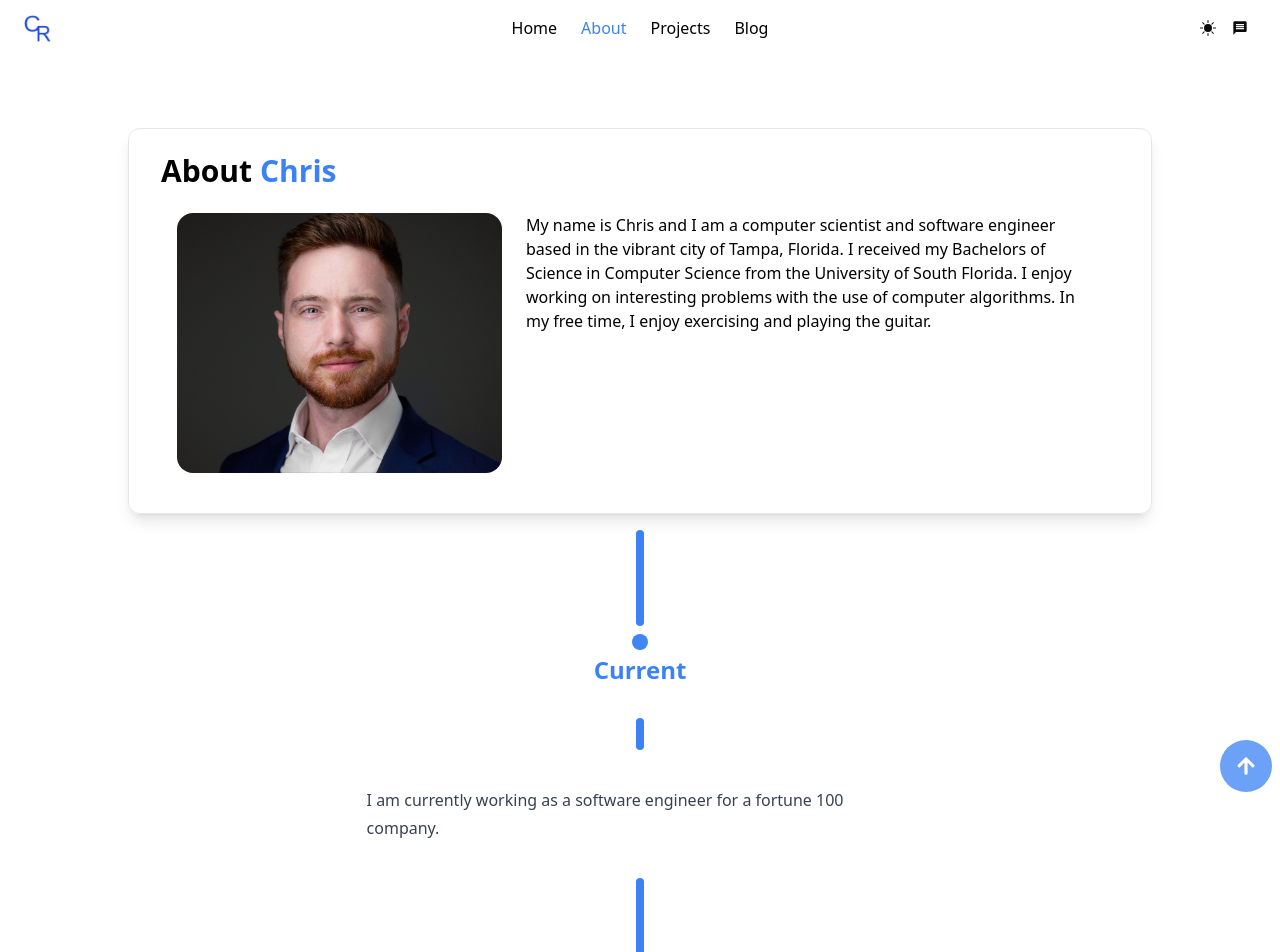
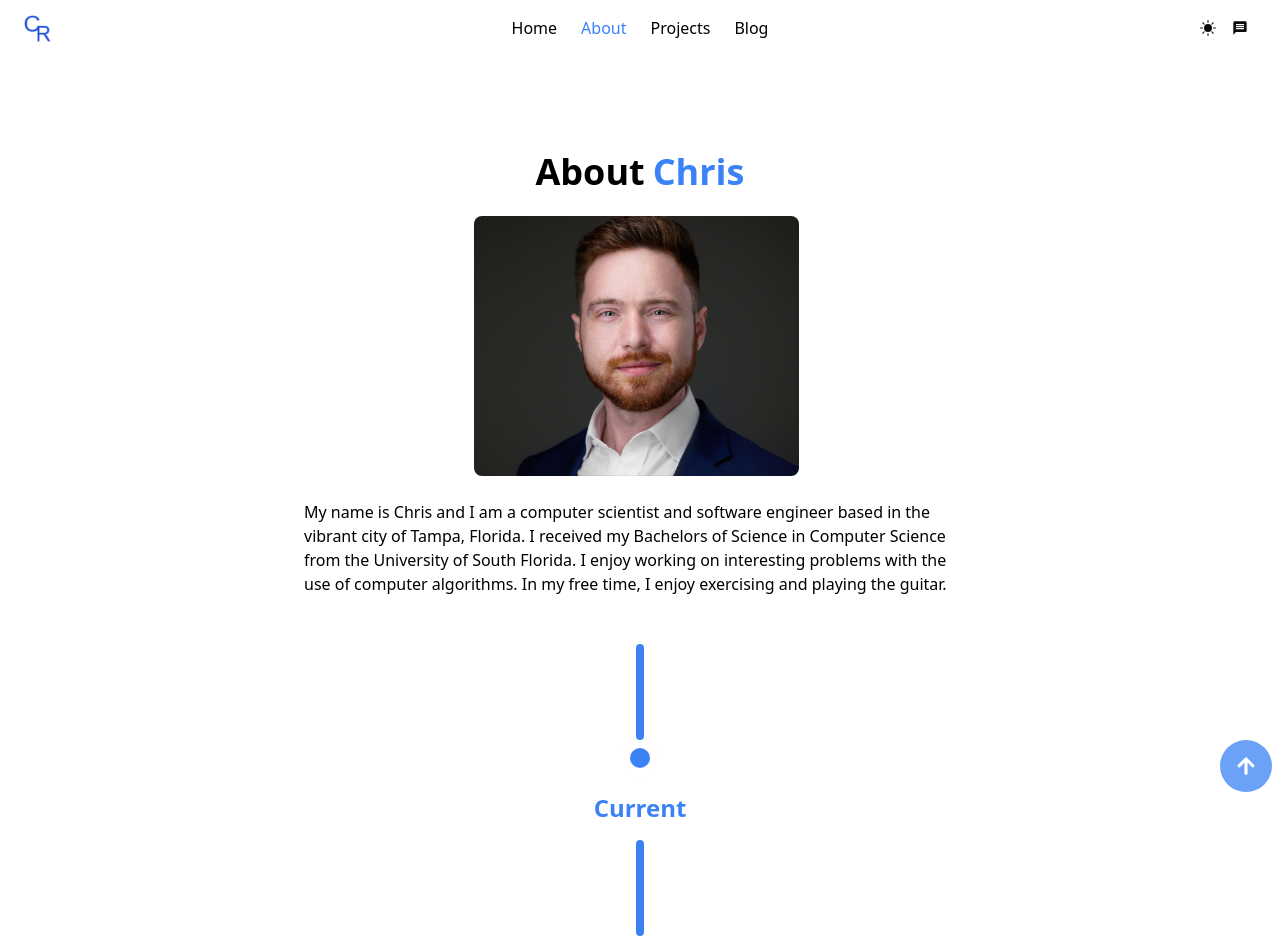
Before and after one commit to raglandc/chris-ragland-portfolio-2024, a Next.js app: page /about in a window 1280 px wide. Shown: the top 952 px of the page. Built offline with nearby package versions, Linux system fonts and the light colour scheme.

Commit message:
F2: begin update of about page

```diff
--- a/src/app/about/page.jsx
+++ b/src/app/about/page.jsx
@@ -1,63 +1,82 @@
-"use client"
+"use client";
 import Image from "next/image";
 import TimeLineCard from "@/components/about-page-sections/util/TimeLineCard";
 
-export default function AboutPage()
-{
-
+export default function AboutPage() {
     return (
         <main className="max-w-7xl pt-8 mx-auto px-4 md:px-6 md:pt-14">
             {/* Introduction */}
-      <section
-        className="p-4 md:p-6 max-w-5xl mx-auto my-4 shadow-lg border rounded-xl"
-      >
-        <h1 className="font-semibold text-3xl ml-2 mb-6">
+            <section className="p-4 md:p-6 max-w-5xl mx-auto my-4">
+                <h1 className="font-semibold text-4xl mb-6 text-center">
                     About
                     <span className="ml-2 text-custom-colorPrimary font-bold">
                         Chris
                     </span>
                 </h1>
-        <div className="px-2 md:px-6 flex flex-col md:flex-row">
+                <div className="px-2 md:px-6 flex flex-col items-center">
                     <Image
-            className="rounded-2xl mx-auto mb-4 md:mr-2"
+                        className="rounded-lg mb-4 md:mr-2"
                         src="/img/about-images/headshot.jpg"
                         alt="Photo head-shot of Chris Ragland"
                         width={325}
                         height={475}
                     />
-          <p className="md: px-4">
-            My name is Chris and I am a computer scientist and software engineer based in the vibrant city of Tampa, Florida. I received my Bachelors of Science in Computer Science from the University of South Florida. I enjoy working on interesting problems with the use of computer algorithms. In my free time, I enjoy exercising and playing the guitar.
+                    <p className="md:px-32 my-2">
+                        My name is Chris and I am a computer scientist and
+                        software engineer based in the vibrant city of Tampa,
+                        Florida. I received my Bachelors of Science in Computer
+                        Science from the University of South Florida. I enjoy
+                        working on interesting problems with the use of computer
+                        algorithms. In my free time, I enjoy exercising and
+                        playing the guitar.
                     </p>
                 </div>
             </section>
             {/* Time line begins here */}
             <section className="prose dark:prose-invert mx-auto pb-8 md:pb-16 lg:pb-32">
                 <TimeLineCard year="Current">
-          <p>I am currently working as a software engineer for a fortune 100 company.</p>
+                    <p>
+                        I am currently working as a software engineer for a
+                        fortune 100 company.
+                    </p>
                 </TimeLineCard>
                 <TimeLineCard year="2022 - 2024">
                     <p>
-            Throughout these two years I attended the University of South Florida working towards a Bachelors of Science in Computer Science.
+                        Throughout these two years I attended the University of
+                        South Florida working towards a Bachelors of Science in
+                        Computer Science.
                     </p>
                     <p>
-            I was involved in two separate scholarship programs, NSF (National Science Foundation) SSTEM and Flit-Gap. Through these programs I was able to make connections with fellow STEM students, faculty, and alum. Additionally, I was able to attend the 2023 SHPE conference in Salt Lake City, Utah.
+                        I was involved in two separate scholarship programs, NSF
+                        (National Science Foundation) SSTEM and Flit-Gap.
+                        Through these programs I was able to make connections
+                        with fellow STEM students, faculty, and alum.
+                        Additionally, I was able to attend the 2023 SHPE
+                        conference in Salt Lake City, Utah.
                     </p>
                     <Image
                         className="mx-auto rounded-lg"
-            width={300}
-            height={375}
+                        width={325}
+                        height={475}
                         src="/img/about-images/shpe-2023.webp"
                         alt="SHPE 2023 conference logo"
                     />
                     <p>
-           I made a ton of friends and memories during this time. I also took my basic understanding of programming to a more professional and engineering perspective by learning the theory behind computers i.e. algorithms. After my time at USF, I felt more capable/excited to tackle more advanced problems in the realm of computer science.
+                        I made a ton of friends and memories during this time. I
+                        also took my basic understanding of programming to a
+                        more professional and engineering perspective by
+                        learning the theory behind computers i.e. algorithms.
+                        After my time at USF, I felt more capable/excited to
+                        tackle more advanced problems in the realm of computer
+                        science.
                     </p>
-
                 </TimeLineCard>
 
                 <TimeLineCard year="2020 - 2022">
                     <p>
-            During this time, the Covid Pandemic was at an all time high. I was working full time as an EMT at Sarasota Memorial Hospital.
+                        During this time, the Covid Pandemic was at an all time
+                        high. I was working full time as an EMT at Sarasota
+                        Memorial Hospital.
                     </p>
                     <Image
                         className="mx-auto rounded-lg"
@@ -67,19 +86,35 @@ export default function AboutPage()
                         alt="Myself posing while working in the ICU during the height of the covid pandemic"
                     />
                     <p>
-            I saw firsthand the havoc caused by the virus. It was during this time that I decided that maybe medicine was not the career path I wanted to pursue after all.
+                        I saw firsthand the havoc caused by the virus. It was
+                        during this time that I decided that maybe medicine was
+                        not the career path I wanted to pursue after all.
                     </p>
                     <p>
-            While working full time, I received my Associates of Arts from the State College of Florida (Bradenton, Florida). After receiving my AA, I decided to take a 1 year program about web development. I decided it would be best to experience something before I committed an entire Bachelors to an area of study that I might not be interested in. However, as it turned out, I loved it.
+                        While working full time, I received my Associates of
+                        Arts from the State College of Florida (Bradenton,
+                        Florida). After receiving my AA, I decided to take a 1
+                        year program about web development. I decided it would
+                        be best to experience something before I committed an
+                        entire Bachelors to an area of study that I might not be
+                        interested in. However, as it turned out, I loved it.
                     </p>
                     <p>
-            It was shortly after completing this course that I transferred to USF, located in Tampa, during the fall of 2022.
+                        It was shortly after completing this course that I
+                        transferred to USF, located in Tampa, during the fall of
+                        2022.
                     </p>
                 </TimeLineCard>
 
                 <TimeLineCard year="2016 - 2020">
                     <p>
-            Shortly after graduating from high school, I began working on the ambulance as an EMT. After a few months, I then moved to Florida in late 2016. I worked several jobs while studying to take my national EMT license exam including, an usher at a movie theater, a table busser at a breakfast cafe, and even a food runner/host at a sports bar.
+                        Shortly after graduating from high school, I began
+                        working on the ambulance as an EMT. After a few months,
+                        I then moved to Florida in late 2016. I worked several
+                        jobs while studying to take my national EMT license exam
+                        including, an usher at a movie theater, a table busser
+                        at a breakfast cafe, and even a food runner/host at a
+                        sports bar.
                     </p>
                     <Image
                         className="mx-auto rounded-lg"
@@ -92,7 +127,9 @@ export default function AboutPage()
 
                 <TimeLineCard year="2012 - 2016">
                     <p>
-            I attended and graduated from Lafayette Jefferson High School (Lafayette, Indiana). Below is a picture of my brother (left) and my father (right).
+                        I attended and graduated from Lafayette Jefferson High
+                        School (Lafayette, Indiana). Below is a picture of my
+                        brother (left) and my father (right).
                     </p>
                     <Image
                         className="mx-auto rounded-lg"
@@ -102,7 +139,12 @@ export default function AboutPage()
                         alt="Highschool graduation photo 2016 with brother and father"
                     />
                     <p>
-            It is due in part to Jefferson Highschool that I received my EMT certification as part of a duel enrollment program that would begin my experience in medicine at the age of 18. The following picture is my fellow EMT students and myself on the day we all passed our scenario testing.
+                        It is due in part to Jefferson Highschool that I
+                        received my EMT certification as part of a duel
+                        enrollment program that would begin my experience in
+                        medicine at the age of 18. The following picture is my
+                        fellow EMT students and myself on the day we all passed
+                        our scenario testing.
                     </p>
                     <Image
                         className="mx-auto rounded-lg"
@@ -112,10 +154,13 @@ export default function AboutPage()
                         alt="Fellow EMT students pose with me when we passed our EMT scenario tests"
                     />
                     <p>
-            A fun fact is that all of those pictured are now licensed paramedics in the state of Indiana. To this day, they are still saving lives and I could not be more proud to be able to call them my friends.
+                        A fun fact is that all of those pictured are now
+                        licensed paramedics in the state of Indiana. To this
+                        day, they are still saving lives and I could not be more
+                        proud to be able to call them my friends.
                     </p>
                 </TimeLineCard>
             </section>
         </main>
-  )
+    );
 }
--- a/src/components/about-page-sections/util/TimeLineCard.tsx
+++ b/src/components/about-page-sections/util/TimeLineCard.tsx
@@ -1,27 +1,31 @@
 import { ReactNode } from "react";
 
 interface TimeLineCardProps {
-  year: string;
-  children: ReactNode;
+    year: string;
+    children: ReactNode;
 }
 
-export default function TimeLineCard({year, children, ...props}: TimeLineCardProps) {
-  return (
-    <div className="flex flex-col justify-center items-center px-4 md:px-6 mx-auto">
-      {/* Line leading to date */}
-      <div className="w-2 h-24 bg-custom-colorPrimary rounded-lg"/>
-      <div className="flex flex-col items-center my-2">
-        <div className="w-4 h-4 flex items-center justify-center rounded-full bg-custom-colorPrimary">
-          {year == "Current" &&
-          <div className="w-4 h-4 rounded-full bg-blue-200 animate-ping duration-500"/>
-          }
+export default function TimeLineCard({
+    year,
+    children,
+    ...props
+}: TimeLineCardProps) {
+    return (
+        <div className="flex flex-col justify-center items-center px-4 md:px-6 mx-auto">
+            {/* Line leading to date */}
+            <div className="w-2 h-24 bg-custom-colorPrimary rounded-lg" />
+            <div className="flex flex-col items-center">
+                {year == "Current" && (
+                    <div className="w-5 h-5 my-2 flex items-center justify-center rounded-full bg-custom-colorPrimary">
+                        <div className="w-5 h-5 rounded-full bg-blue-200 animate-ping" />
+                    </div>
+                )}
+                <h2 className="my-4 text-custom-colorPrimary text-2xl font-semibold">
+                    {year}
+                </h2>
+            </div>
+            <div className="w-2 h-24 bg-custom-colorPrimary rounded-lg" />
+            <div className="my-4 max-w-5xl space-y-3">{children}</div>
         </div>
-        <h2 className="mt-1 text-custom-colorPrimary text-2xl font-semibold">{year}</h2>
-      </div>
-      <div className="w-2 h-8 bg-custom-colorPrimary rounded-lg"/>
-      <div className="my-4 max-w-5xl space-y-3">
-        {children}
-      </div>
-    </div>
-  )
+    );
 }
```
Also changed, not shown: tsconfig.json (+8 -3 lines). Lines whose indentation alone changed are shown as unchanged.
